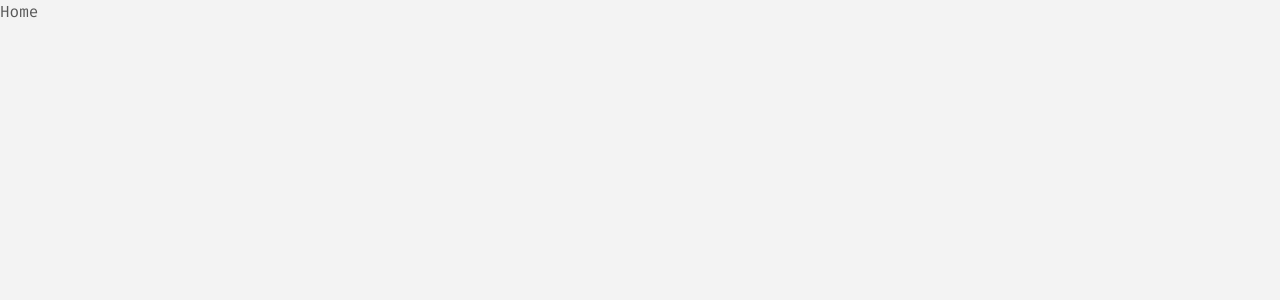
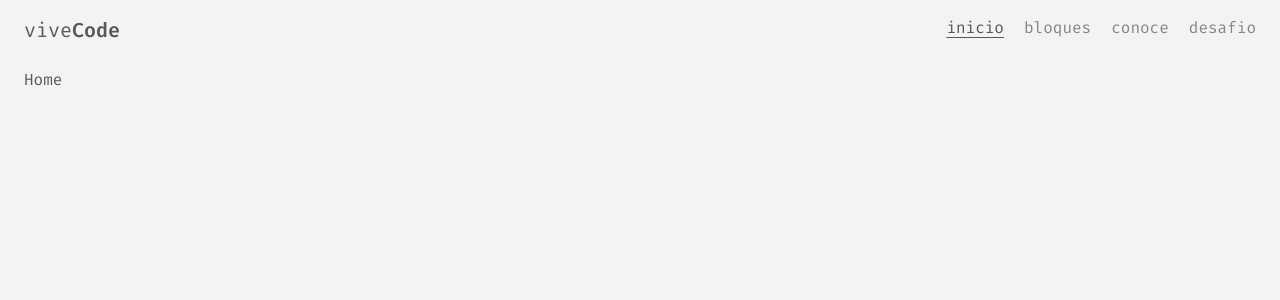
Before and after one commit to INKINSS/vive-code, a Next.js app: page / in a window 1280 px wide. Shown: the top 300 px of the page. Built offline with nearby package versions, Linux system fonts and the light colour scheme; a web font is replaced by a local one.

Commit message:
feat(layout): añade navBar al layout principal

```diff
--- a/src/app/layout.tsx
+++ b/src/app/layout.tsx
@@ -1,12 +1,19 @@
 import React from 'react'
 import './globals.css'
+import NavBar from '@/components/navBar/NavBar'
 
-const rootLayout = ({ children }: { children: React.ReactNode }) => {
+const RootLayout = ({ children }: { children: React.ReactNode }) => {
   return (
     <html className="bg-customWhite" lang="es">
-      <body>{children}</body>
+      <head>
+        <title>viveCode</title>
+      </head>
+      <body className="px-6 py-4 overflow-hidden">
+        <NavBar />
+        {children}
+      </body>
     </html>
   )
 }
 
-export default rootLayout
+export default RootLayout
```
